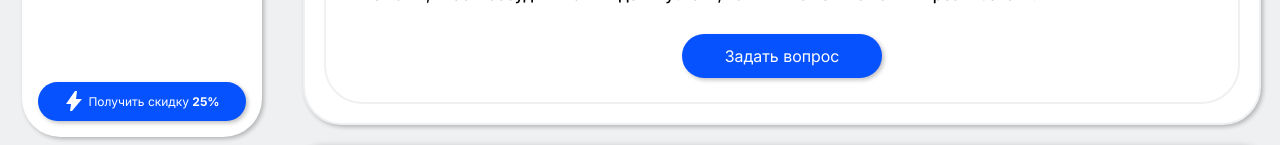
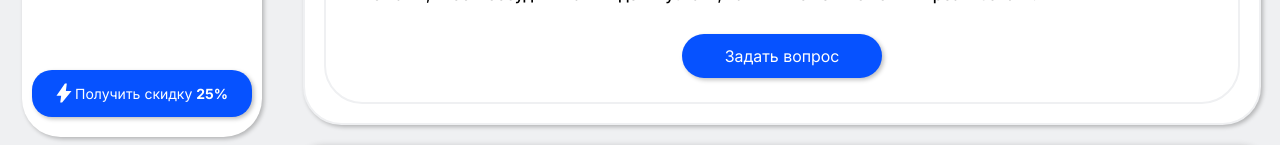
Before and after one commit to helennn123433/visitka_freelance, a Vue app: page / in a window 1280 px wide. Shown: the part 629-774 px from the top of the page. Built offline with nearby package versions, Linux system fonts and the light colour scheme; no server answers.

Commit message:
поправил кнопку 3.0

```diff
--- a/src/components/sidebar/SidebarComponent.vue
+++ b/src/components/sidebar/SidebarComponent.vue
@@ -221,14 +221,15 @@ function toggle(section: string) {
   justify-content: center;
   align-items: center;
   width: 100%;
-  padding: 1.2vh 0 1.2vh 0;
+  padding: 1.7vh 0.5vw;
   background-color: #0652ff;
   border: 0 solid white;
   color: #ffffff;
   border-radius: 20px;
   text-align: center;
   cursor: pointer;
-  font-size: 14px;
+  white-space: nowrap;
+  font-size: 16px;
 }
 
 .btn_discount:hover {
@@ -240,15 +241,15 @@ function toggle(section: string) {
   flex-direction: column;
   justify-content: center;
   align-items: center;
-  padding: 1vh;
+  padding-bottom: 1.5vh;
   gap: 1vh;
-  margin: 1vh;
+  margin: 1vh 1.3vh;
 }
 
 .img_discount {
-  width: 20px;
+  width: 16px;
   height: 20px;
-  margin-right: 4px;
+  margin-right: 3px;
 }
 
 .btn {
@@ -258,7 +259,7 @@ function toggle(section: string) {
 
 @media (max-width: 1470px) {
   .btn_discount{
-    font-size: 12px;
+    font-size: 14px;
   }
 }
 
```
